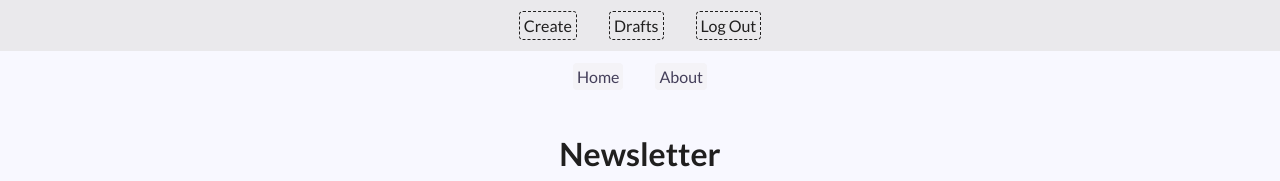
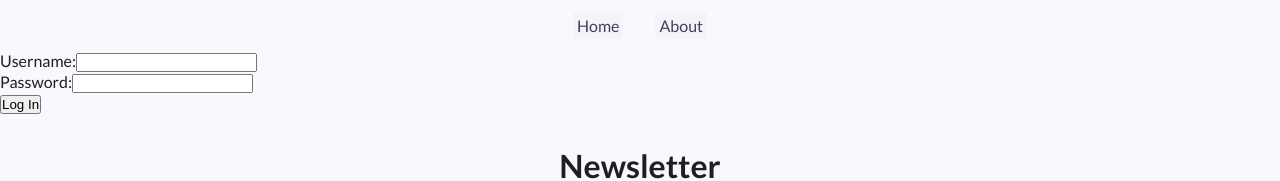
Before and after one commit to timamero/react-nodejs-newsletter, a React (Create React App) app in the folder newsletter-frontend/: page / in a window 1280 px wide. Shown: the top 181 px of the page. Built offline with nearby package versions, Linux system fonts and the light colour scheme; no server answers.

Commit message:
Add author log in form and services

```diff
--- a/newsletter-frontend/src/App.js
+++ b/newsletter-frontend/src/App.js
@@ -1,6 +1,7 @@
 import React, { useState, useEffect } from 'react'
 import articleServices from './services/articles'
 import emailServices from './services/emails'
+import authorLoginServices from './services/authorLogin'
 import Nav from './components/nav'
 import Home from './pages/home'
 import About from './pages/about'
@@ -12,8 +13,9 @@ import Unsubscribe from './pages/unsubscribe'
 
 const App = () => {
   const [articles, setArticles] = useState([])
-  // const [username, setUsername] = useState('')
-  // const [password, setPassword] = useState('')
+  const [username, setUsername] = useState('')
+  const [password, setPassword] = useState('')
+  const [authorUser, setAuthorUser] = useState(null)
 
   const mainLinks = [
     {
@@ -45,6 +47,14 @@ const App = () => {
     // Get all the articles when app is first opened
     articleServices.getAll()
       .then(initialArticles => setArticles(initialArticles))
+  }, [])
+
+  useEffect(() => {
+    const loggedInAuthorUserJSON = window.localStorage.getItem('loggedInAuthorUser')
+    if (loggedInAuthorUserJSON) {
+      const loggedInAuthorUser = JSON.parse(loggedInAuthorUserJSON)
+      setAuthorUser(loggedInAuthorUser)
+    }
   }, [])
 
   const getOneArticle = (id) => {
@@ -106,15 +116,41 @@ const App = () => {
 
   }
 
-  // const handleLogin = (event) => {
-  //   event.preventDefault()
-  //   console.log(`logging in ${username} with password ${password}`)
-  // }
+  const handleLogin = (event) => {
+    event.preventDefault()
+    authorLoginServices.authorLogin({ username, password })
+      .then(returnedUser => {
+        window.localStorage.setItem('loggedInAuthorUser', JSON.stringify(returnedUser))
+        setAuthorUser(returnedUser)
+        setUsername('')
+        setPassword('')
+      })
+  }
 
   return (
     <Router>
-      <Nav links={authorLinks} type="author"/>
+      {authorUser && <Nav links={authorLinks} type="author"/>}
       <Nav links={mainLinks} type="main"/>
+      <form onSubmit={handleLogin}>
+        <div className="fieldWrapper">
+          <label>Username:</label>
+          <input
+            value={username}
+            onChange={({ target }) => setUsername(target.value)}
+            required
+          />
+        </div>
+        <div className="fieldWrapper">
+          <label>Password:</label>
+          <input
+            type="password"
+            value={password}
+            onChange={({ target }) => setPassword(target.value)}
+            required
+          />
+        </div>
+        <button type="submit">Log In</button>
+      </form>
       <Switch>
         <Route
           exact
--- /dev/null
+++ b/newsletter-frontend/src/services/authorLogin.js
@@ -0,0 +1,13 @@
+import axios from 'axios'
+const baseUrl = 'http://localhost:3001/api/authorlogin'
+
+const authorLogin = (authorUserObject) => {
+  const request = axios.post(baseUrl, authorUserObject)
+  return request.then(response => response.data)
+}
+
+const authorLoginServices = {
+  authorLogin
+}
+
+export default authorLoginServices
```
